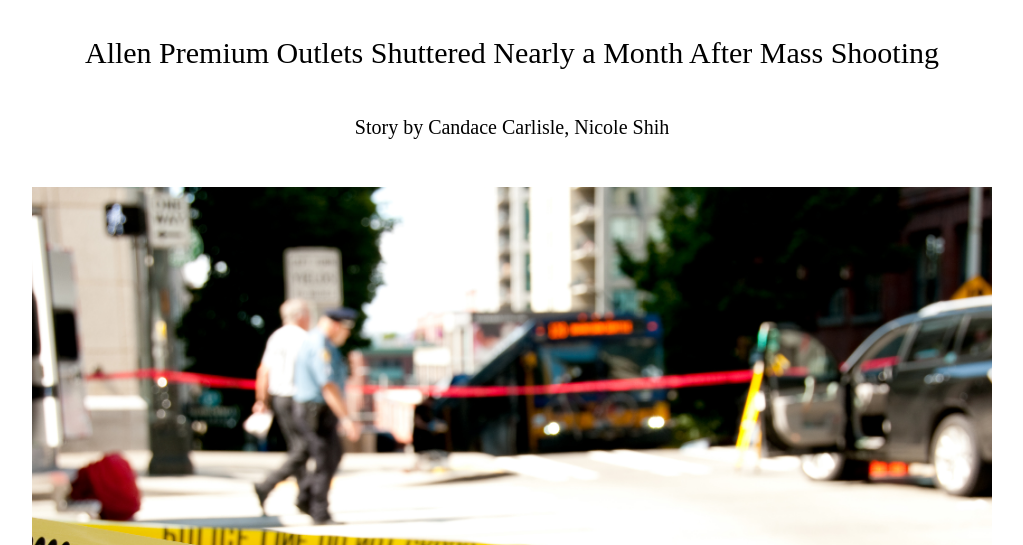
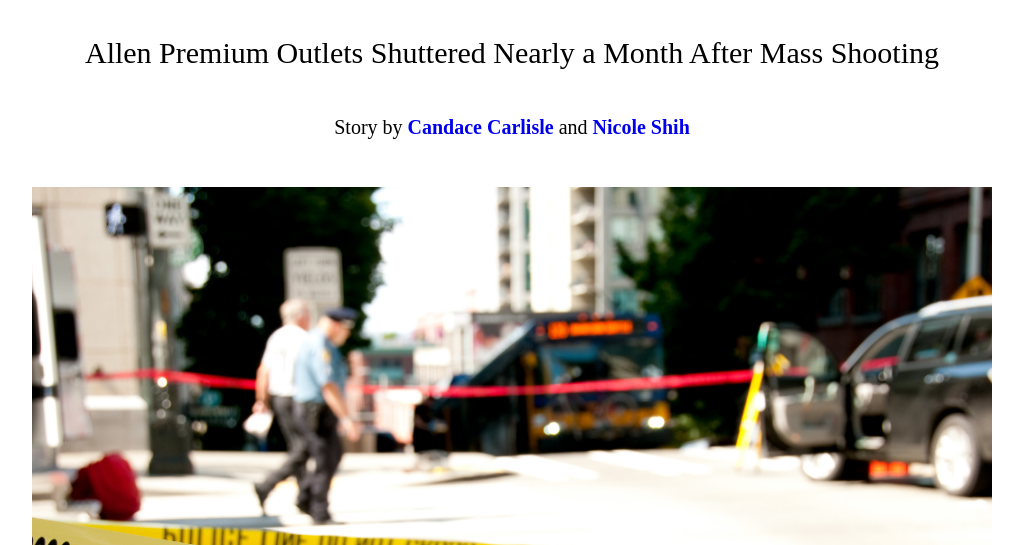
Before and after one commit to nicoshih/mass-shooting-location, a plain HTML site: page index.html in a window 1280 px wide. Shown: the part 255-800 px from the top of the page, without its empty margins (128-1151 px from the left). Drawn offline with Linux system fonts and the light colour scheme; a script that the page names is missing.

Commit message:
index.html

```diff
--- a/index.html
+++ b/index.html
@@ -55,7 +55,7 @@
     <div style="overflow: hidden;display: flex; justify-content: center; align-items: center;" > <!--this is the div for the first non-scrolly part-->
         <div style="width:75%;  font-family: 'PT Serif', serif;  vertical-align: top; text-align: center;margin: 5%;font-size: 20px;">
         <h1>Retail Hubs Bringing Big Crowds Also Attract Mass Shooters
-        </h1><h2 style="font-weight: normal;">Allen Premium Outlets Shuttered Nearly a Month After Mass Shooting</h2>Story by Candace Carlisle, Nicole Shih <br><br>
+         </h1><h2 style="font-weight: normal;">Allen Premium Outlets Shuttered Nearly a Month After Mass Shooting</h2>Story by <a style="text-decoration: none; font-weight: bold;" href="https://www.costar.com/author/2e0bac1503a77b0cb6755ce6aecc32b6/candacecarlisle">Candace Carlisle</a> and <a style="text-decoration: none; font-weight: bold;" href="https://www.costar.com/author/a0815d71dd4bd3bd538ba2f4760ec8d5/nicoleshih">Nicole Shih</a> <br><br>
 
         <img src="shooting.jpg"style="max-width: 100%; height: auto; ">
 
```
